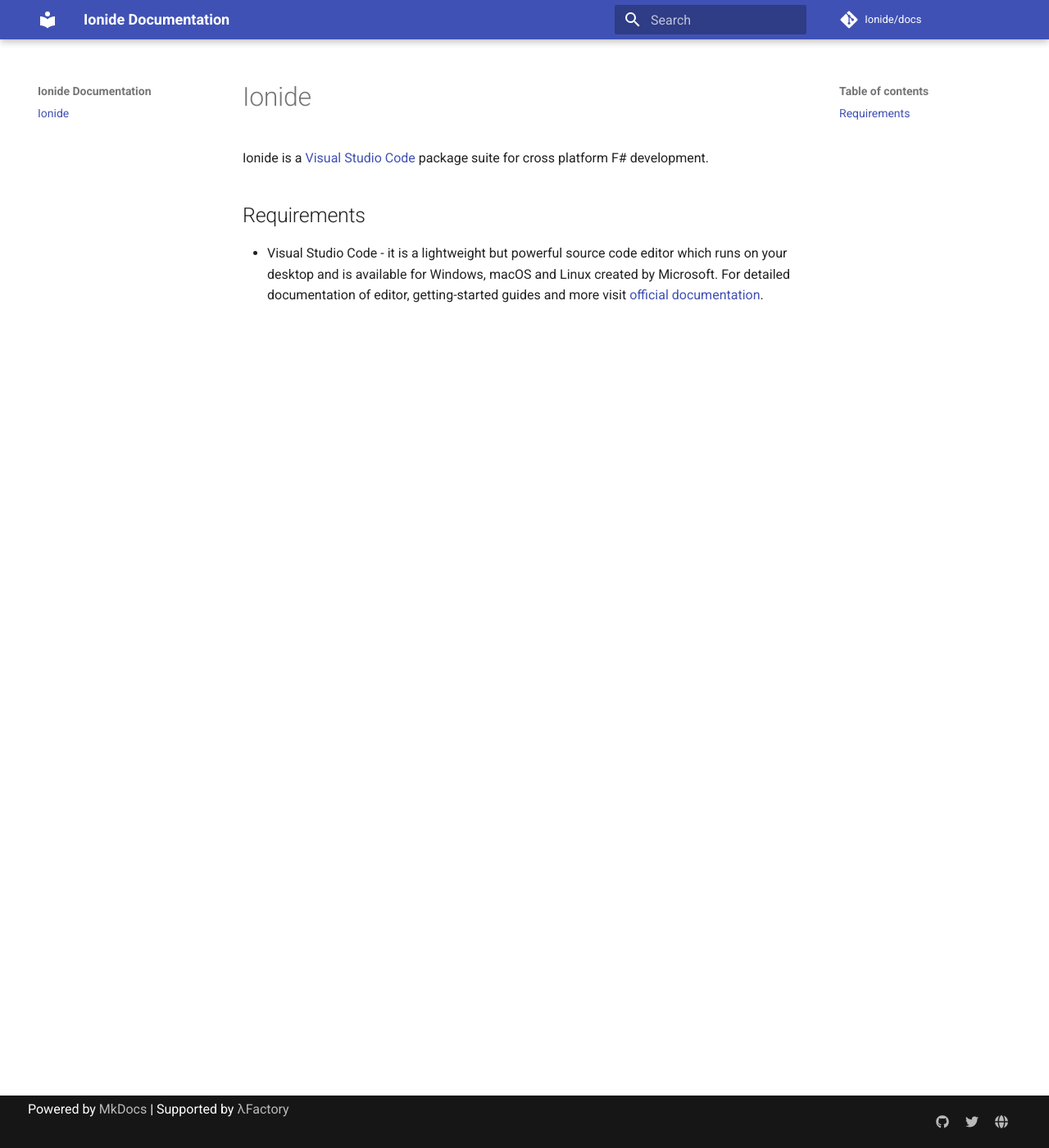
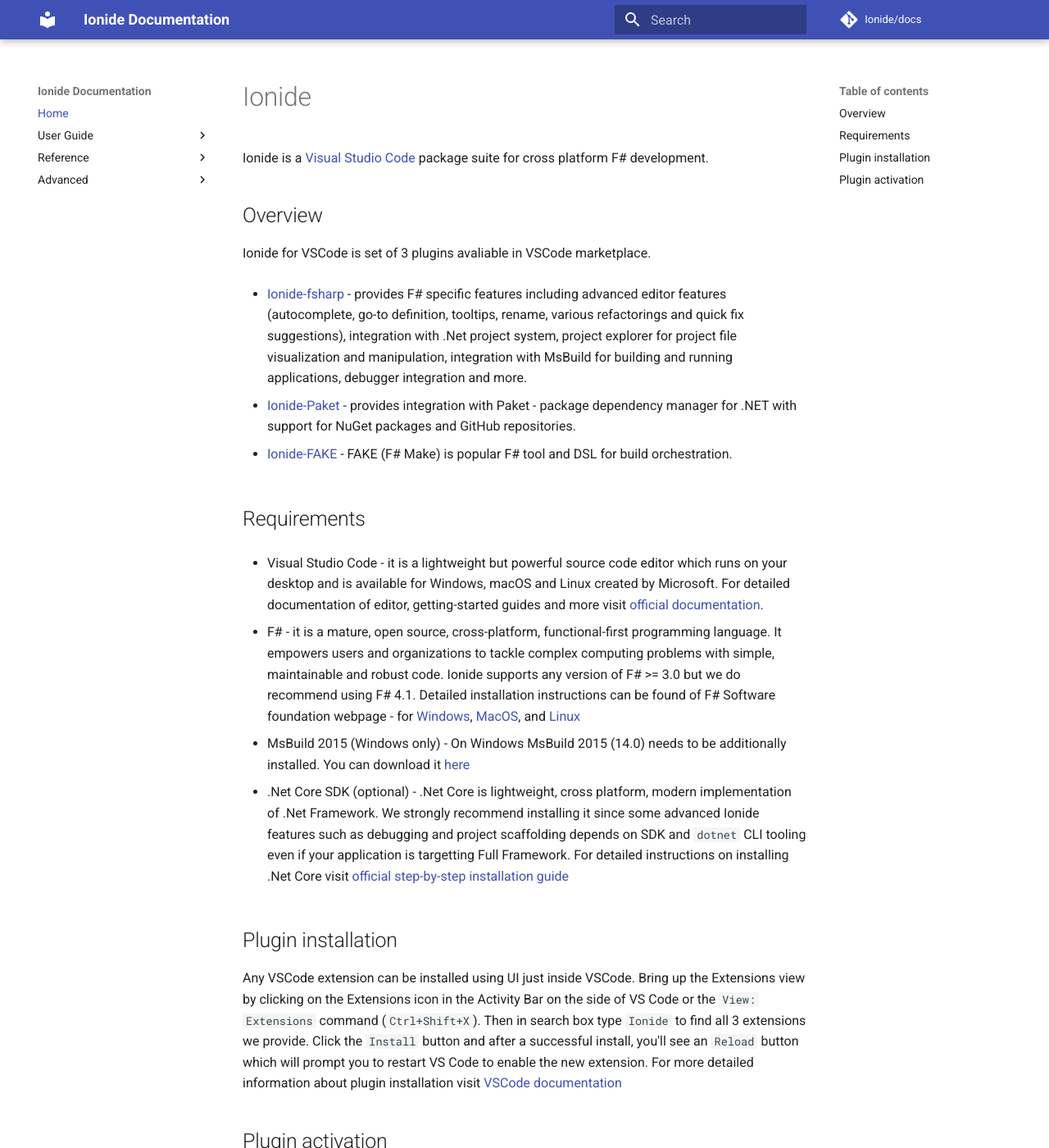
Before and after one commit to vincelee888/docs, an MkDocs documentation site: the page built from docs/index.md, in a window 1280 px wide and 1400 px high. Shown: the whole window at 82% size. Built offline with MkDocs 1.6.1 and Material for MkDocs 9.7.7, drawn with Linux system fonts in a browser that asks for light colours; comment, search, counter and statistics services are not loaded; old or Windows-style settings are respelled for this version of MkDocs; some of the changed text lies outside the part shown.

Commit message:
General structure of documentation

```diff
--- /dev/null
+++ b/docs/architecture.md
@@ -0,0 +1,7 @@
+# Plugin architecture
+
+## VSCode plugin
+
+## FsAutoComplete
+
+## F# Compiler services
--- a/docs/index.md
+++ b/docs/index.md
@@ -2,6 +2,36 @@
 
 Ionide is a [Visual Studio Code](https://code.visualstudio.com/) package suite for cross platform F# development.
 
+## Overview
+
+Ionide for VSCode is set of 3 plugins avaliable in VSCode marketplace.
+
+* [Ionide-fsharp](https://marketplace.visualstudio.com/items?itemName=Ionide.Ionide-fsharp) - provides F# specific features including advanced editor features (autocomplete, go-to definition, tooltips, rename, various refactorings and quick fix suggestions), integration with .Net project system, project explorer for project file visualization and manipulation, integration with MsBuild for building and running applications, debugger integration and more.
+
+* [Ionide-Paket](https://marketplace.visualstudio.com/items?itemName=Ionide.Ionide-Paket) - provides integration with Paket - package dependency manager for .NET with support for NuGet packages and GitHub repositories.
+
+* [Ionide-FAKE](https://marketplace.visualstudio.com/items?itemName=Ionide.Ionide-fake) - FAKE (F# Make) is popular F# tool and DSL for build orchestration.
+
 ## Requirements
 
- * Visual Studio Code - it is a lightweight but powerful source code editor which runs on your desktop and is available for Windows, macOS and Linux created by Microsoft. For detailed documentation of editor, getting-started guides and more visit [official documentation](https://code.visualstudio.com/docs).
+* Visual Studio Code - it is a lightweight but powerful source code editor which runs on your desktop and is available for Windows, macOS and Linux created by Microsoft. For detailed documentation of editor, getting-started guides and more visit [official documentation](https://code.visualstudio.com/docs).
+
+* F# - it is a mature, open source, cross-platform, functional-first programming language. It empowers users and organizations to tackle complex computing problems with simple, maintainable and robust code. Ionide supports any version of F# >= 3.0 but we do recommend using F# 4.1. Detailed installation instructions can be found of F# Software foundation webpage - for [Windows](http://fsharp.org/use/windows/), [MacOS](http://fsharp.org/use/mac/), and [Linux](http://fsharp.org/use/linux/)
+
+* MsBuild 2015 (Windows only) - On Windows MsBuild 2015 (14.0) needs to be additionally installed. You can download it [here](https://www.microsoft.com/en-us/download/details.aspx?id=48159)
+
+* .Net Core SDK (optional) - .Net Core is lightweight, cross platform, modern implementation of .Net Framework. We strongly recommend installing it since some advanced Ionide features such as debugging and project scaffolding depends on SDK and `dotnet` CLI tooling even if your application is targetting Full Framework. For detailed instructions on installing .Net Core visit [official step-by-step installation guide](https://www.microsoft.com/net/core)
+
+## Plugin installation
+
+Any VSCode extension can be installed using UI just inside VSCode. Bring up the Extensions view by clicking on the Extensions icon in the Activity Bar on the side of VS Code or the `View: Extensions` command (`Ctrl+Shift+X`). Then in search box type `Ionide` to find all 3 extensions we provide. Click the `Install` button and after a successful install, you'll see an `Reload` button which will prompt you to restart VS Code to enable the new extension. For more detailed information about plugin installation visit [VSCode documentation](https://code.visualstudio.com/docs/editor/extension-gallery)
+
+## Plugin activation
+
+VSCode plugins are running in external processes (which means they should never impact editor performance) and are activated lazily, when certain activation events happens. This means that plugins are not loaded unnecesserly, for example when you don't work on project using given programming language.
+
+Ionide plugins are activated when:
+
+* Opened workspace contains any `.fsproj`, `.fs`, or `.fsx` file
+
+* New `.fsproj`, `.fs`, or `.fsx` file is created in workspace that was not containign those files before.
--- a/mkdocs.yml
+++ b/mkdocs.yml
@@ -19,3 +19,19 @@
       link: 'https://twitter.com/IonideProject'
     - type: globe
       link: http://ionide.io
+
+pages:
+- Home: 'index.md'
+- User Guide:
+  - 'Editing evolved': 'editing.md'
+  - 'Project managment': 'project.md'
+  - 'Debugging': 'debugger.md'
+  - 'Testing': 'testing.md'
+  - 'Paket integration': 'paket.md'
+  - 'FAKE integration': 'fake.md'
+- Reference:
+  - 'List of commands': 'commands.md'
+  - 'List of options': 'options.md'
+- Advanced:
+  - 'Architecture': 'architecture.md'
+  - 'How to contribute': 'how-to-contribute.md'
```
Also changed, not shown: docs/commands.md (added, +1 -0 lines), docs/debugger.md (added, +9 -0 lines), docs/editing.md (added, +49 -0 lines), docs/fake.md (added, +1 -0 lines), docs/how-to-contribute.md (added, +58 -0 lines), docs/options.md (added, +1 -0 lines), docs/paket.md (added, +1 -0 lines), docs/project.md (added, +7 -0 lines), docs/testing.md (added, +3 -0 lines).
